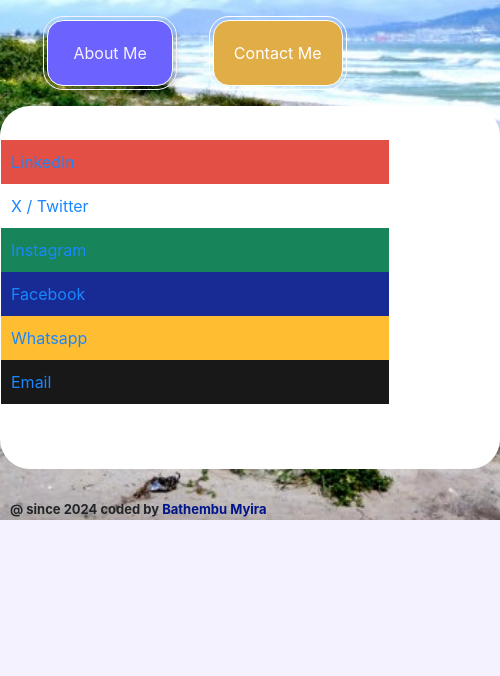
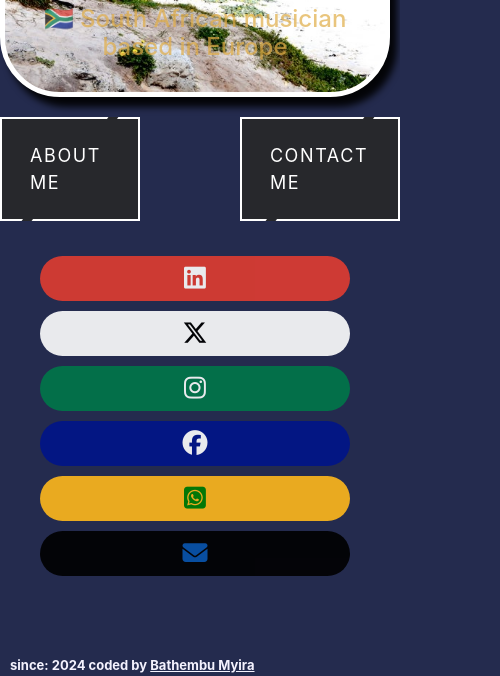
Before and after one commit to BMyira/My-Friend-s-Profile, a plain HTML site: page index.html in a window 390 px wide. Shown: the part 459-1135 px from the top of the page, 500 px wide, since content can reach past the window. Before the commit the page ends 979 px from the top, so only its background shows below. Drawn offline with nearby package versions, Linux system fonts and the light colour scheme.

Commit message:
added new css for the buttons and cleaned up the rest the index page

```diff
--- a/index.html
+++ b/index.html
@@ -27,7 +27,12 @@
     ></script>
     <link rel="stylesheet" href="style/root.css" />
   </head>
-  <body style="background-image: url('./images/cape-town.jpg')">
+  <body>
+    <div class="app-container">
+      <div
+        class="background-img justify-contant-center align-items-center"
+        style="background-image: url('./images/cape-town.jpg')"
+      >
         <div class="justify-contant-center align-items-center">
           <div class="box">
             <div class="overlay" id="overlay">
@@ -36,39 +41,56 @@
               </div>
             </div>
           </div>
+
           <div class="middle-contant">
             <h1>Welcome to my Portfolio</h1>
           </div>
           <h3>🇿🇦 South African musician based in Europe</h3>
-      <div class="info-links">
-        <a href="about.html" class="about-link">About Me</a>
-        <a href="contact.html" class="contact-link">Contact Me</a>
         </div>
       </div>
-    <p>.</p>
+      <div class="info-links">
+        <a href="about.html" style="--clr: #1e9bff" class="about-link">
+          <span>About me</span> <i></i>
+        </a>
+        <a href="contact.html" style="--clr: #ff1867" class="contact-link">
+          <span>Contact Me</span> <i></i>
+        </a>
+      </div>
+      <div class="paragraph d-none d-lg-block">
+        <p>.ddfggfhfhf</p>
+      </div>
+
       <div class="wrap-gradient">
         <div class="gradient">
-        <a href="#">LinkedIn</a>
+          <a href="#" class="fa-brands fa-linkedin text-decoration-none"></a>
         </div>
         <div class="gradient-1">
-        <a href="#">X / Twitter</a>
+          <a href="#" i class="fa-brands fa-x-twitter text-decoration-none"></a>
         </div>
         <div class="gradient-2">
-        <a href="#">Instagram</a>
+          <a href="" class="fa-brands fa-instagram text-decoration-none"></a>
         </div>
         <div class="gradient-3">
-        <a href="#">Facebook</a>
+          <a href="#" class="fa-brands fa-facebook text-decoration-none"></a>
         </div>
         <div class="gradient-4">
-        <a href="#">Whatsapp</a>
+          <a
+            href="#"
+            class="fa-brands fa-square-whatsapp text-decoration-none"
+          ></a>
         </div>
         <div class="gradient-5">
-        <a href="#">Email</a>
+          <a href="#" class="fa-solid fa-envelope text-decoration-none"></a>
+        </div>
+      </div>
+      <div class="footer-description">
+        <footer>
+          since: 2024 coded by
+          <a href="mailto:bmyira@gmail.com" class="footer-link"
+            >Bathembu Myira</a
+          >
+        </footer>
       </div>
     </div>
   </body>
 </html>
-<footer>
-  @ since 2024 coded by
-  <a href="mailto:bmyira@gmail.com" class="footer-link">Bathembu Myira</a>
-</footer>
--- a/style/root.css
+++ b/style/root.css
@@ -1,14 +1,25 @@
 body {
+  background-color: #242b4e;
+}
+
+.background-img {
+  margin-top: 50px;
   background-color: #f4f2fe;
   background-size: cover;
   background-repeat: no-repeat;
+  background-attachment: fixed;
+  background-position: center;
+  position: relative;
   min-height: 60vh;
-  position: relative;
+  border-radius: 6px;
+  box-shadow: 7px 10px 7px rgba(0, 0, 0, 0.9);
 }
 
 @media (max-width: 768px) {
-  body {
-    min-height: 30vh;
+  .background-img {
+    border-radius: 60px;
+    border: 5px solid white;
+    min-height: 60vh;
   }
 }
 
@@ -73,12 +84,6 @@
   opacity: 1;
 }
 
-:root {
-  --primary-color: #6c63ff;
-  --secondary-color: #f5f2fe;
-  --box-shadow: 0 5px 10px rgba(0, 0, 0, 0.3);
-}
-
 h1 {
   font-size: 4rem;
 }
@@ -88,128 +93,281 @@
   font-size: 24px;
   text-align: center;
   opacity: 0.7;
+  margin: 20px;
 }
 
 .info-links {
   display: flex;
   justify-content: center;
-  margin: 20px;
+  margin-top: 20px;
+  margin-bottom: 35px;
 }
 
 .middle-contant {
-  color: #e0ad47;
+  color: hsl(40, 83%, 54%);
   text-align: center;
   margin-top: 15px;
   text-shadow: 7px 7px 7px rgba(0, 0, 0, 0.7);
 }
 
 .about-link {
-  outline: 1px solid var(--secondary-color);
-  outline-offset: 0.2rem;
+  position: relative;
+  background: #fff;
+  color: #fff;
+  font-size: 18px;
   text-decoration: none;
-  color: var(--secondary-color);
-  margin: 5px 20px 0 20px;
-  border-radius: 16px;
-  border: 1px solid white;
-  padding: 20px 25px;
-  text-decoration: none;
-  text-transform: capitalize;
-  background-color: var(--primary-color);
-  box-shadow: var(--box-shadow);
+  text-transform: uppercase;
+  letter-spacing: 0.1rem;
+  font-weight: 400;
+  padding: 25px 30px;
+  transition: 0.5s;
+  margin-right: 100px;
 }
 
 .about-link:hover {
+  background: var(--clr);
+  color: var(--clr);
   text-decoration: none;
-  color: #fd1392;
-  cursor: pointer;
-  background-color: white;
-  outline: 1px solid #fd1392;
-  border: 1px solid #fd1392;
-  outline-offset: 0.2rem;
-  transition: 2ms ease-in-out;
+  letter-spacing: 0.25em;
+  box-shadow: 0 0 35px var(--clr);
+}
+
+.about-link::before {
+  content: "";
+  text-decoration: none;
+  position: absolute;
+  background: #27282c;
+  inset: 2px;
+  z-index: 1;
+}
+
+.about-link span {
+  position: relative;
+  z-index: 1;
+}
+
+.about-link i::before {
+  content: "";
+  position: absolute;
+  top: 0;
+  left: 80%;
+  width: 10px;
+  height: 4px;
+  background: #27282c;
+  transform: translateX(-50%) skewX(325deg);
+  transition: 0.5s;
+}
+
+.about-link:hover i::before {
+  width: 20px;
+  left: 20%;
+}
+
+.about-link i::after {
+  content: "";
+  position: absolute;
+  bottom: 0;
+  left: 20%;
+  width: 10px;
+  height: 4px;
+  background: #27282c;
+  transform: translateX(-50%) skewX(325deg);
+  transition: 0.5s;
+}
+
+.about-link:hover i::after {
+  width: 20px;
+  left: 80%;
 }
 
 .contact-link {
-  outline: 1px solid white;
-  outline-offset: 0.2rem;
-  color: white;
-  margin: 5px 20px 0 20px;
-  border-radius: 16px;
-  border: 1px solid white;
-  padding: 20px 20px;
-  background-color: #e0ad47;
+  position: relative;
+  background: #fff;
+  color: #fff;
+  font-size: 18px;
   text-decoration: none;
-  text-transform: capitalize;
+  text-transform: uppercase;
+  letter-spacing: 0.1rem;
+  font-weight: 400;
+  padding: 25px 30px;
+  transition: 0.5s;
+  margin-right: -10px;
 }
 
 .contact-link:hover {
+  background: var(--clr);
+  color: var(--clr);
   text-decoration: none;
-  color: white;
-  cursor: pointer;
-  background-color: blue;
-  outline: 1px solid white;
-  border: 1px solid white;
-  outline-offset: 0.2rem;
-  transition: 2ms ease-in-out;
+  letter-spacing: 0.25em;
+  box-shadow: 0 0 35px var(--clr);
+}
+
+.contact-link::before {
+  content: "";
+  text-decoration: none;
+  position: absolute;
+  background: #27282c;
+  inset: 2px;
+  z-index: 1;
+}
+
+.contact-link span {
+  position: relative;
+  z-index: 1;
+}
+
+.contact-link i::before {
+  content: "";
+  position: absolute;
+  top: 0;
+  left: 80%;
+  width: 10px;
+  height: 4px;
+  background: #27282c;
+  transform: translateX(-50%) skewX(325deg);
+  transition: 0.5s;
+}
+
+.contact-link:hover i::before {
+  width: 20px;
+  left: 20%;
+}
+
+.contact-link i::after {
+  content: "";
+  position: absolute;
+  bottom: 0;
+  left: 20%;
+  width: 10px;
+  height: 4px;
+  background: #27282c;
+  transform: translateX(-50%) skewX(325deg);
+  transition: 0.5s;
+}
+
+.contact-link:hover i::after {
+  width: 20px;
+  left: 80%;
 }
 
 p {
-  display: block;
-  margin: 0 auto;
+  position: relative;
   color: white;
-  height: 43vh;
-  width: 500px;
-  padding: 50px;
+  height: 55vh;
+  width: 500px auto;
+  padding: 40px;
+  margin: -20px 100px;
   border-radius: 30px;
   background-color: white;
+  box-shadow: 7px 10px 7px rgba(0, 0, 0, 0.9);
 }
 
 .wrap-gradient {
-  border: 1px solid white;
-  margin-top: -330px;
-  border-radius: 6px;
+  display: block;
+  margin-top: -415px;
   opacity: 0.9;
+}
+
+@media (max-width: 990px) {
+  .wrap-gradient {
+    margin: 30px;
+  }
 }
 
 .gradient {
   background-color: #e03c31;
   padding: 10px;
+  font-size: 25px;
+}
+
+.fa-linkedin {
+  color: white;
+}
+@media (max-width: 990px) {
+  .fa-linkedin,
+  .fa-x-twitter,
+  .fa-instagram,
+  .fa-facebook,
+  .fa-square-whatsapp,
+  .fa-envelope {
+    display: flex;
+    justify-content: center;
+  }
+}
+
+@media (max-width: 990px) {
+  .gradient,
+  .gradient-1,
+  .gradient-2,
+  .gradient-3,
+  .gradient-4,
+  .gradient-5 {
+    margin: 10px;
+    border-radius: 60px;
+  }
 }
 
 .gradient-1 {
   background-color: #ffffff;
   padding: 10px;
+  font-size: 25px;
+}
+
+.fa-x-twitter {
+  color: black;
 }
 
 .gradient-2 {
   background-color: #007749;
   padding: 10px;
+  font-size: 25px;
+}
+
+.fa-instagram {
+  color: white;
 }
 
 .gradient-3 {
   background-color: #001489;
   padding: 10px;
+  font-size: 25px;
+}
+
+.fa-facebook {
+  color: white;
 }
 
 .gradient-4 {
   background-color: #ffb81c;
   padding: 10px;
+  font-size: 25px;
+}
+
+.fa-square-whatsapp {
+  color: green;
 }
 
 .gradient-5 {
   background-color: #000000;
   padding: 10px;
+  font-size: 25px;
+}
+
+.fa-envelope {
+  color: #0652a9;
 }
 
 footer {
+  color: #f4f2fe;
   font-size: 13px;
   font-weight: bold;
-  margin-top: 95px;
+  margin-top: 80px;
   padding: 0 10px;
 }
 
 .footer-link {
-  color: #001489;
+  color: #f4f2fe;
+  text-decoration: underline;
 }
 
 .footer-link:hover {
```
Also changed, not shown: contact.html (+1 -0 lines). Lines whose indentation alone changed are shown as unchanged.
